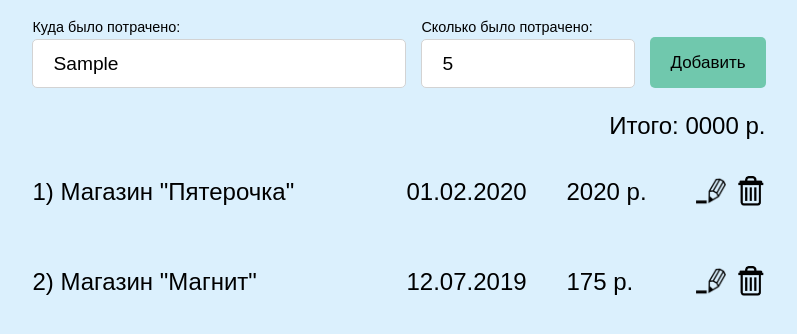
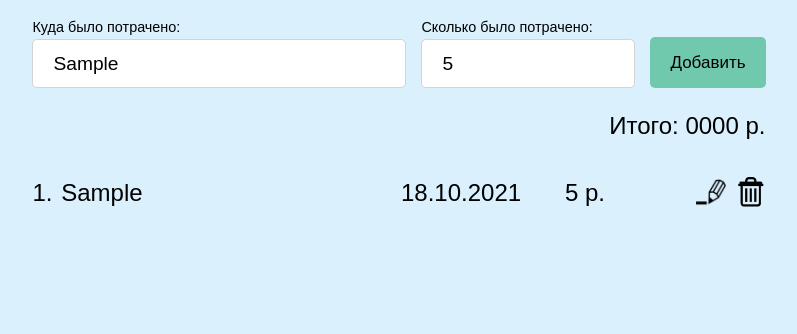
Before and after one commit to rlimonov-exceedteam/CostAccountingTable, a plain HTML site: page index.html in a window 1280 px wide. Both pictures are taken after typing "Sample", "5" into the empty fields and a click on the button "Добавить". Shown: the part 106-440 px from the top of the page, without its empty margins (241-1038 px from the left). Drawn offline with Linux system fonts and the light colour scheme.

Commit message:
functionality of add button

```diff
--- a/index.html
+++ b/index.html
@@ -29,49 +29,7 @@
         Итого: 0000 р.
       </p>
       <div class="expenses-root">
-<!--this is an exemple of expense notes-->
-        <div class="expense">
-          <p class="shop">
-            1) Магазин "Пятерочка"
-          </p>
-          <div class="date-amount-wrapper">
-            <p class="date">
-              01.02.2020
-            </p>
-            <p class="amount">
-              2020 р.
-            </p>
-            <div class="buttons">
-              <button class="edit" onclick="editNote(event)">
-                <img src="images/edit-icon.png">
-              </button>
-              <button class="delete" onclick="deleteNote(event)">
-                <img src="images/trash-icon.png">
-              </button>
-            </div>
-          </div>
-        </div>
-        <div class="expense">
-          <p class="shop">
-            2) Магазин "Магнит"
-          </p>
-          <div class="date-amount-wrapper">
-            <p class="date">
-              12.07.2019
-            </p>
-            <p class="amount">
-              175 р.
-            </p>
-            <div class="buttons">
-              <button class="edit">
-                <img src="images/edit-icon.png">
-              </button>
-              <button class="delete">
-                <img src="images/trash-icon.png">
-              </button>
-            </div>
-          </div>
-        </div>
+
       </div>
     </div>
   </body>
--- a/main.js
+++ b/main.js
@@ -0,0 +1,88 @@
+const notes = [];
+let divsArray = [];
+
+const getAllNotes = async (notes) => {
+  const response = await fetch('http://localhost:8000/allNotes', {
+    method: 'GET'
+  });
+
+  let result;
+
+  if (response.ok) {
+    result = await response.json();
+  } else {
+    alert(`Error HTTP: ${response.status}`);
+  }
+
+  for (let el of result.data) {
+    notes.push({
+                shop,
+                date,
+                amount,
+                _id
+               });
+  }
+}
+
+const render = () => {
+  divsArray = [];
+  const length = notes.length;
+
+  notes.forEach((el, i) => {
+    const div = `<div class="expense">
+                  <p class="shop">
+                    <span>
+                    ${length - i}.
+                    </span>
+                    <input class="editable-data" disabled type="text" value="${el.shop}"></input>
+                  </p>
+                  <div class="date-amount-wrapper">
+                    <input class="date editable-data" disabled type="text" value="${el.date}"></input>
+                    <input class="amount editable-data" disabled type="text" value="${el.amount} р."></input>
+                    <div class="buttons">
+                      <button class="edit" onclick="editNote(event)">
+                        <img src="images/edit-icon.png">
+                      </button>
+                      <button class="delete">
+                        <img src="images/trash-icon.png">
+                      </button>
+                    </div>
+                  </div>
+                </div>`;
+
+    divsArray.unshift(div);
+  });
+
+  const allDivs = divsArray.join('');
+  document.getElementsByClassName('expenses-root')[0].innerHTML = allDivs;
+}
+
+const addNote = (event) => {
+  const shopName = event.target.parentElement.children[0].children[1].value;
+  const amount = event.target.parentElement.children[1].children[1].value;
+  const date = new Date();
+
+  notes.push({
+    shop: shopName,
+    date: `${date.getDate()}.${date.getMonth()}.${date.getFullYear()}`,
+    amount,
+   });
+
+  render();
+}
+
+const editNote = (event) => {
+  const parentDiv = event.target.parentElement.parentElement.parentElement.parentElement;
+  const shopInput = parentDiv.children[0].children[1];
+  const dataInput = parentDiv.children[1].children[0];
+  const amountInput = parentDiv.children[1].children[1];
+  const date = new Date();
+
+  shopInput.disabled = false;
+  shopInput.classList.value = 'editable-data ready-to-edit';
+
+  dataInput.disabled = false;
+  dataInput.value = `${date.getFullYear()}-${date.getMonth()}-${date.getDate()}`
+  dataInput.type = 'date';
+
+}
--- a/style.css
+++ b/style.css
@@ -113,6 +113,20 @@
   box-shadow: 0 0 1px 1px black;
 }
 
+.editable-data {
+  font-size: 1.5rem;
+  outline: none;
+  border: none;
+  background: none;
+  color: black;
+  width: 80%;
+}
+
+.ready-to-edit {
+  background-color: white;
+  box-shadow: 0 0 1px 1px grey;
+}
+
 .shop {
   width: 55%;
 }
@@ -125,6 +139,17 @@
 
 .date {
   width: 160px;
+}
+
+.date::-webkit-datetime-edit {
+  font-size:1.37rem;
+}
+
+.date::-webkit-calendar-picker-indicator {
+  width: 20px;
+  height: 20px;
+  margin: 0;
+  padding: 0;
 }
 
 .amount {
```
